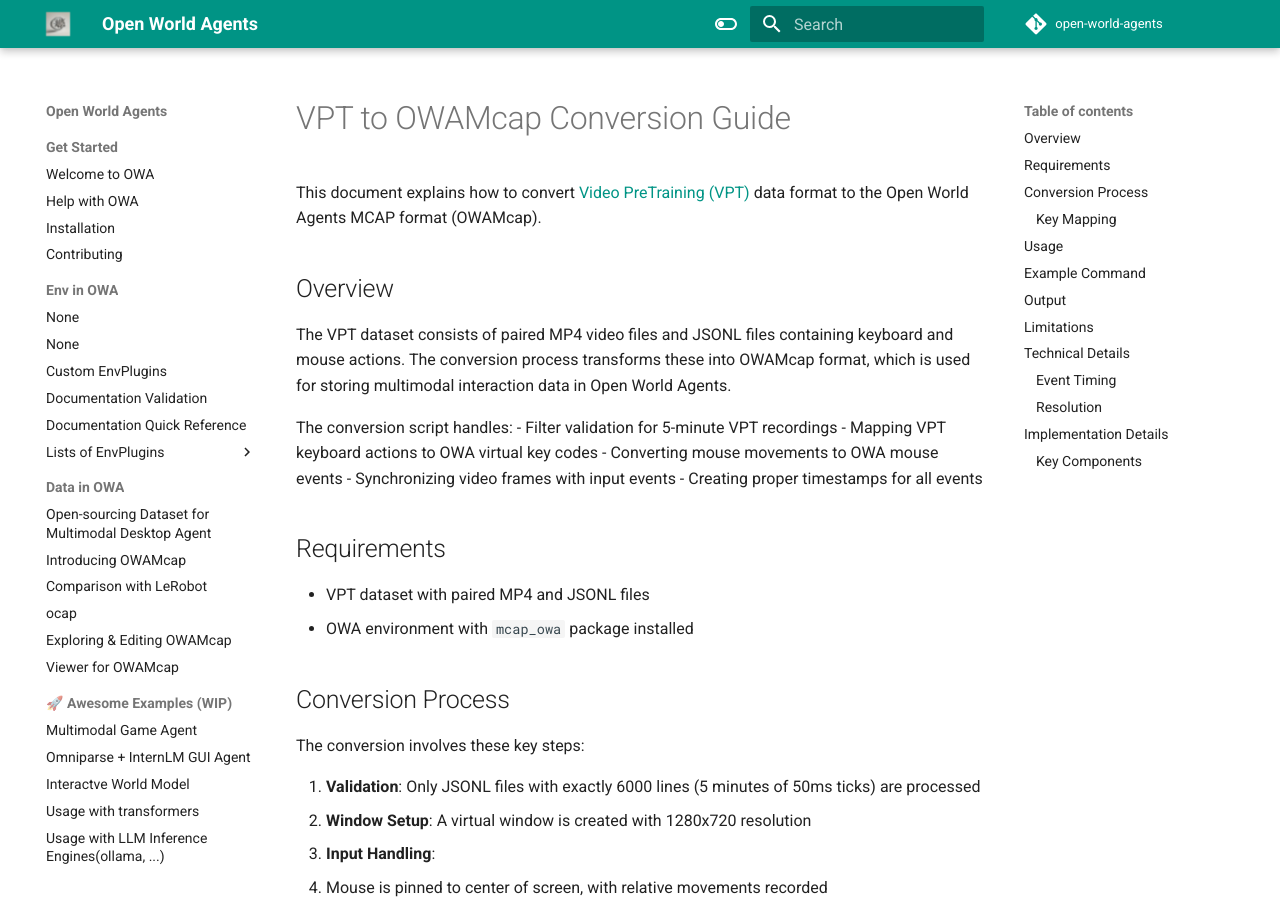
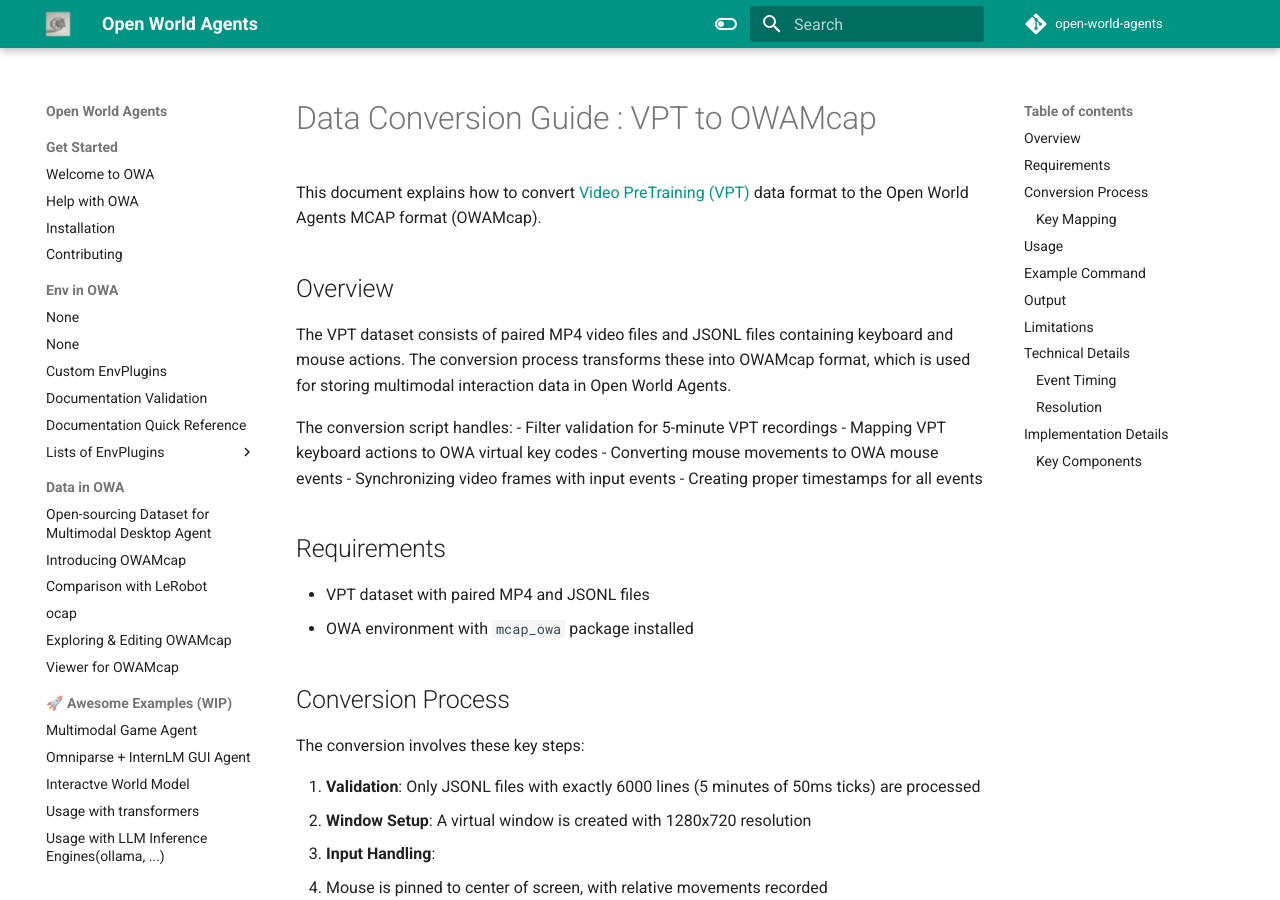
Before and after one commit to open-world-agents/open-world-agents, an MkDocs documentation site: the page built from docs/examples/vpt_to_owamcap.md, in a window 1280 px wide and 900 px high. Built offline with MkDocs 1.6.1 and Material for MkDocs 9.7.7, drawn with Linux system fonts in a browser that asks for light colours; comment, search, counter and statistics services are not loaded.

Commit message:
docs: vpt to owamcap

```diff
--- a/docs/examples/vpt_to_owamcap.md
+++ b/docs/examples/vpt_to_owamcap.md
@@ -1,4 +1,4 @@
-# VPT to OWAMcap Conversion Guide
+# Data Conversion Guide : VPT to OWAMcap
 
 This document explains how to convert [Video PreTraining (VPT)](https://github.com/openai/Video-Pre-Training) data format to the Open World Agents MCAP format (OWAMcap).
 
```
